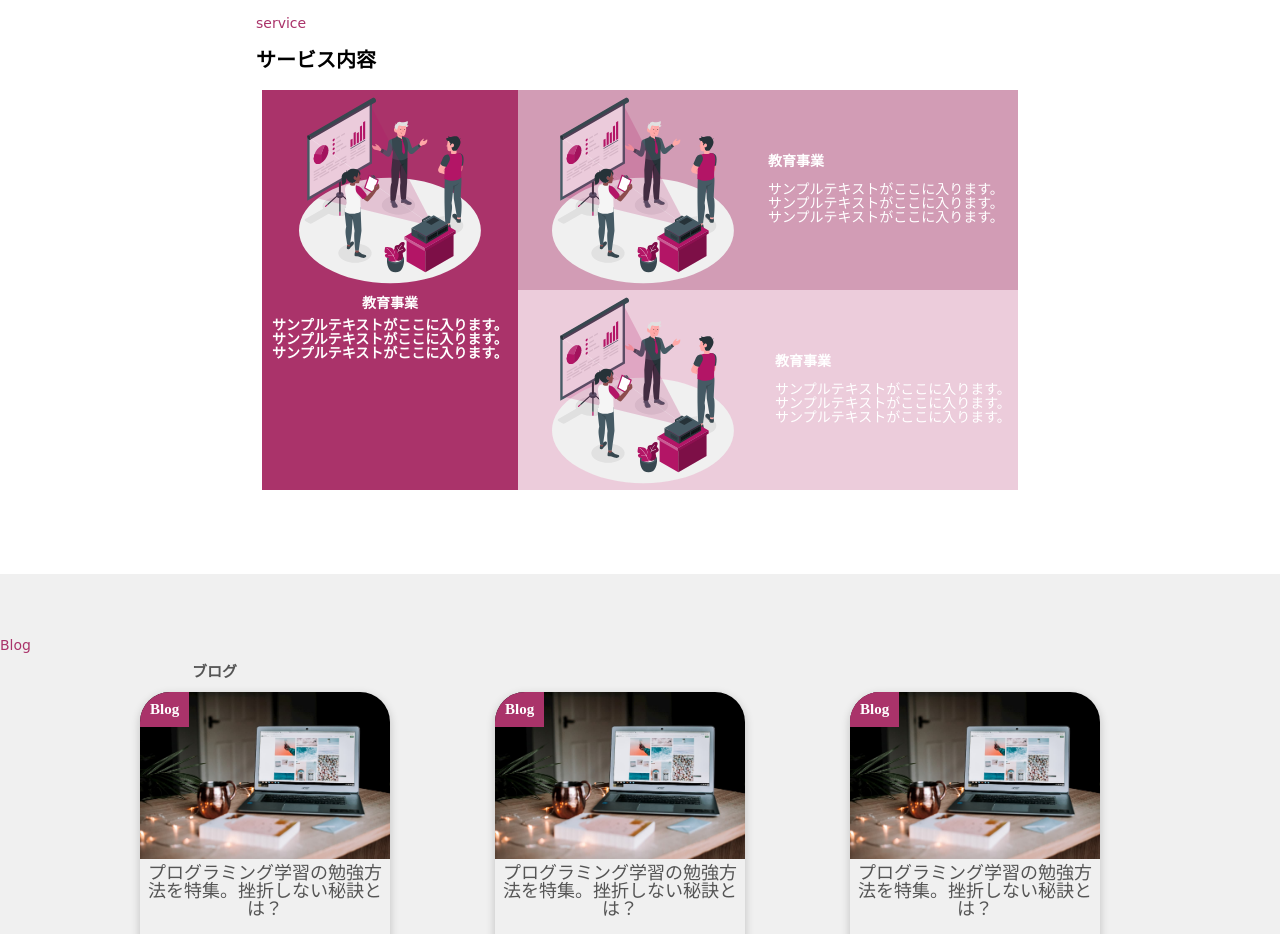
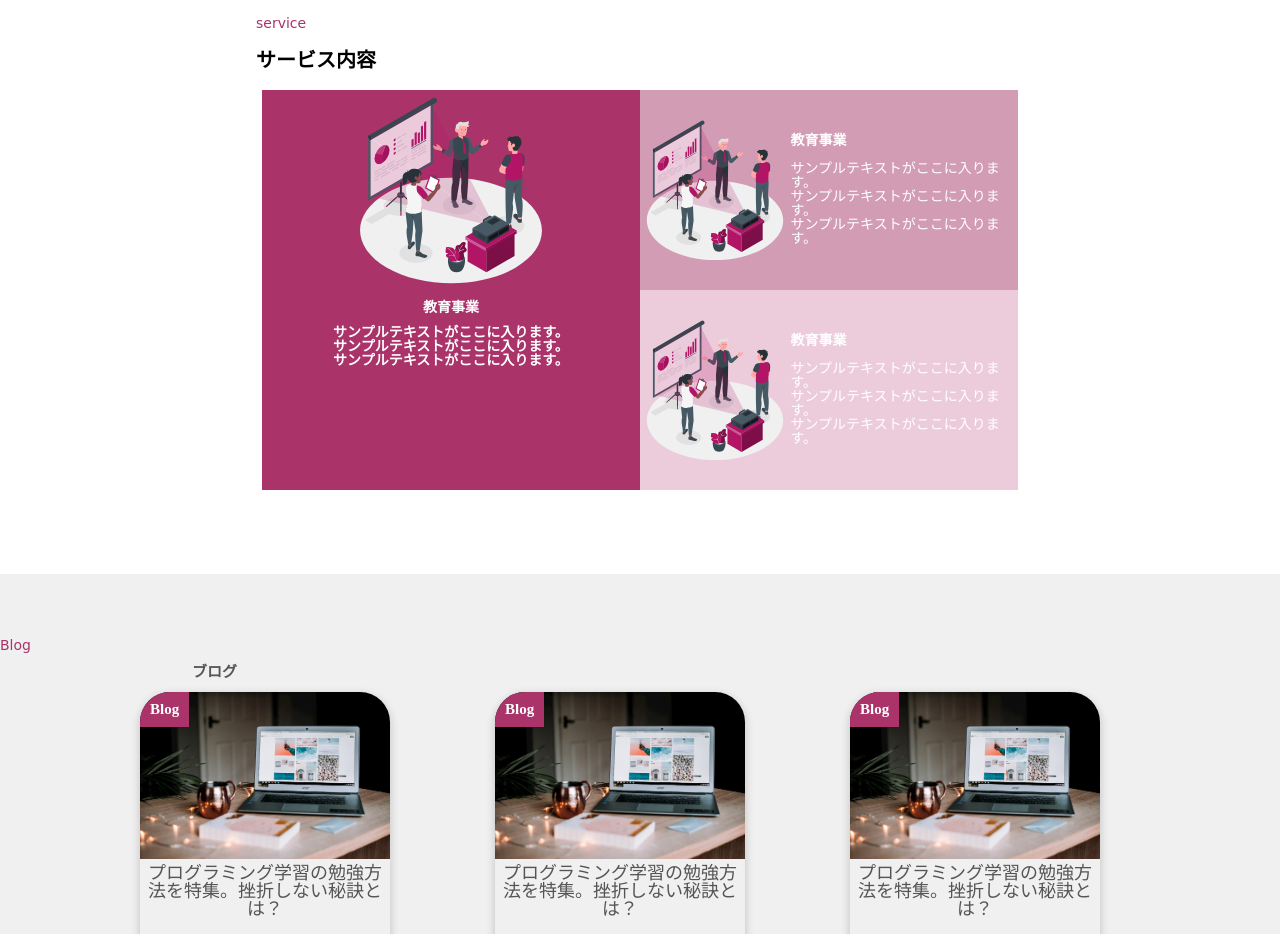
Before and after one commit to kimi3223/20230901_yamada_lp, a plain HTML site: page index.html in a window 1280 px wide. Shown: the part 1680-2614 px from the top of the page. Drawn offline with Linux system fonts and the light colour scheme.

Commit message:
9/3 4回目

```diff
--- a/css/style.css
+++ b/css/style.css
@@ -314,7 +314,7 @@ headerの高さが80pxあるので、100vhから80px分だけマイナスする
     grid-row: 1/2;
     display: flex;
     background-color: #d29cb5;
-    width: 500px;
+    width: 100%;
     margin: auto;
 }
 .box2 img {
@@ -324,7 +324,7 @@ headerの高さが80pxあるので、100vhから80px分だけマイナスする
 .box-top {
     color: white;
     margin: auto;
-    width: 50%;
+    width: 100%;
 }
 
 .box3 {
@@ -332,6 +332,8 @@ headerの高さが80pxあるので、100vhから80px分だけマイナスする
     grid-row: 2/3;
     display: flex;
     background-color: #ecccdb;
+    width: 100%;
+    margin: auto;
 }
 .box3 img {
     width: 250px;
@@ -341,6 +343,7 @@ headerの高さが80pxあるので、100vhから80px分だけマイナスする
 .box-btm {
     color: white;
     margin: auto;
+    width: 100%;
 }
 
 .tag {
```
